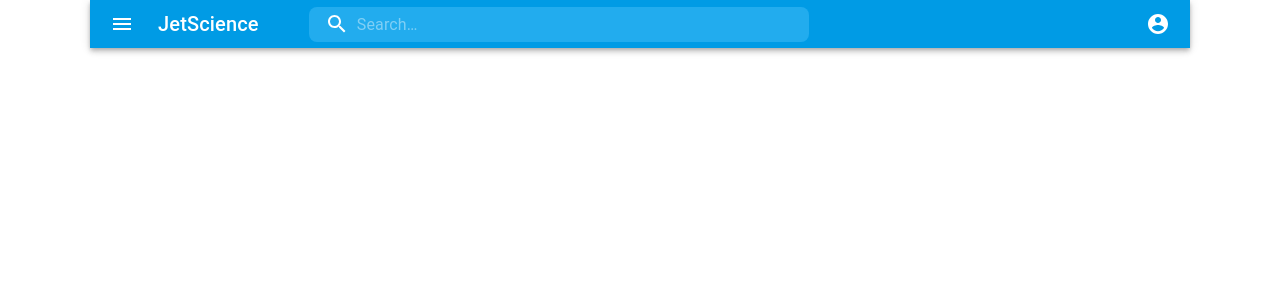
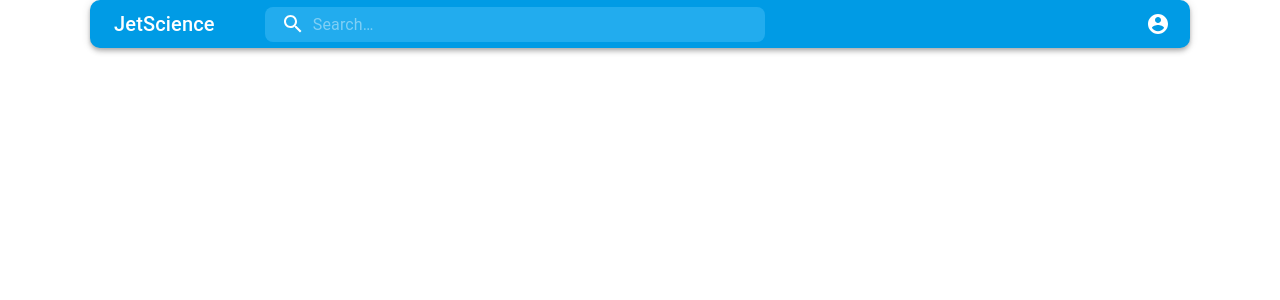
Before and after one commit to Borodin239/LifeScience, a React (Create React App) app: page /app-bar in a window 1280 px wide. Shown: the top 300 px of the page. Built offline with nearby package versions, Linux system fonts and the light colour scheme.

Commit message:
LS-41 Обновленный Navbar // make navbar round

```diff
--- a/src/components/layouts/appBar.tsx
+++ b/src/components/layouts/appBar.tsx
@@ -18,8 +18,8 @@ const useStyles = makeStyles((theme: Theme) =>
             width: "1100px",
             margin: "auto",
         },
-        menuButton: {
-            marginRight: theme.spacing(2),
+        appbar: {
+            borderRadius: "10px",
         },
         search: {
             position: 'relative',
@@ -132,16 +132,8 @@ const Header = (props: any) => {
 
     return (
         <div className={classes.main}>
-            <AppBar position="static">
+            <AppBar position="static" className={classes.appbar}>
                 <Toolbar>
-                    <IconButton
-                        edge="start"
-                        className={classes.menuButton}
-                        color="inherit"
-                        aria-label="open drawer"
-                    >
-                        <MenuIcon />
-                    </IconButton>
                     <Typography className={classes.homeLink}
                                 variant="h6"
                                 noWrap
```
